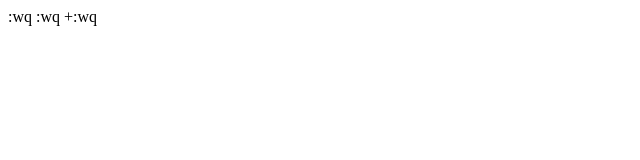
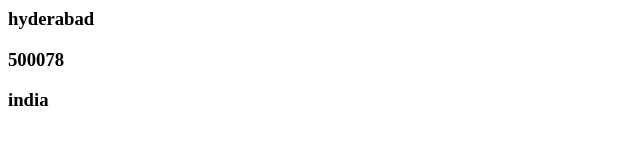
Before and after one commit to devopscentos/website-6pm, a plain HTML site: page website/contact.html in a window 1280 px wide. Shown: the whole page, without its empty margins (0-640 px from the left). Drawn offline with Linux system fonts and the light colour scheme.

Commit message:
updated zip code

```diff
--- a/website/contact.html
+++ b/website/contact.html
@@ -4,31 +4,8 @@
 <title>contact us</title>
 </head>
 <body>
-
+	<h3>hyderabad</h3>
+	<h3>500078</h3>
+	<h3>india</h3>
 </body>
 </html>
-
-
-
-
-
-
-
-:wq
-
-
-
-
-
-
-
-
-
-
-
-
-
-
-
-:wq
-+:wq
```
